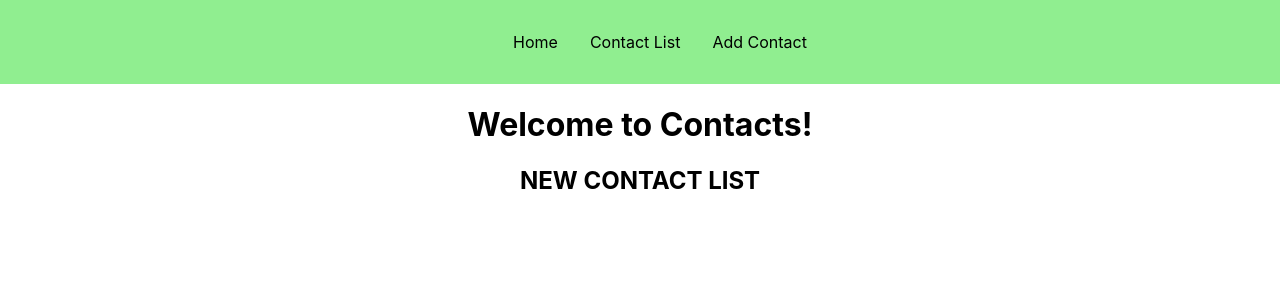
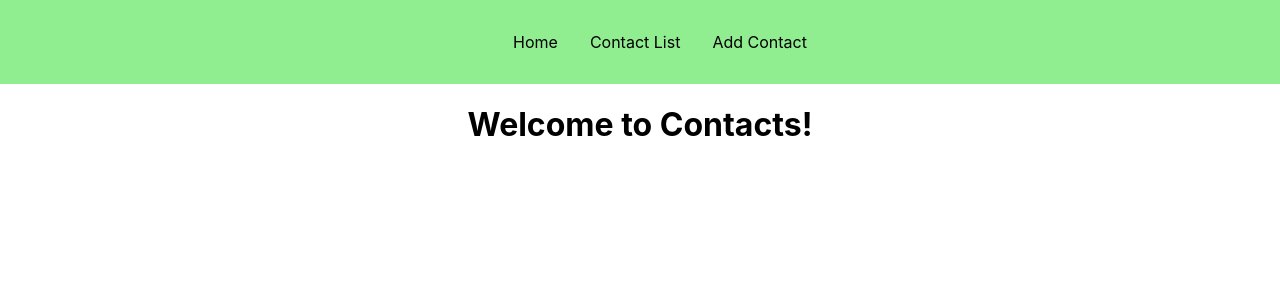
Before and after one commit to vineeth2/contact-list-app, a Next.js app: page / in a window 1280 px wide. Shown: the top 300 px of the page. Built offline with nearby package versions, Linux system fonts and the light colour scheme.

Commit message:
deleted unnecessary links

```diff
--- a/pages/add-contact.js
+++ b/pages/add-contact.js
@@ -11,7 +11,6 @@ function addContactPage() {
                 <title>Add Contact</title>
             </Head>
             <h1>Add a new contact below</h1>
-            <Link href='/'>Back to home</Link>
         </Fragment>
     );
 }
--- a/pages/index.js
+++ b/pages/index.js
@@ -7,9 +7,6 @@ function HomePage() {
         //takes you to contacts page
         <Fragment>
             <h1>Welcome to Contacts!</h1>
-            <h2>
-                <Link href="/contacts">NEW CONTACT LIST</Link>
-            </h2>
         </Fragment>
     );
 }
```
